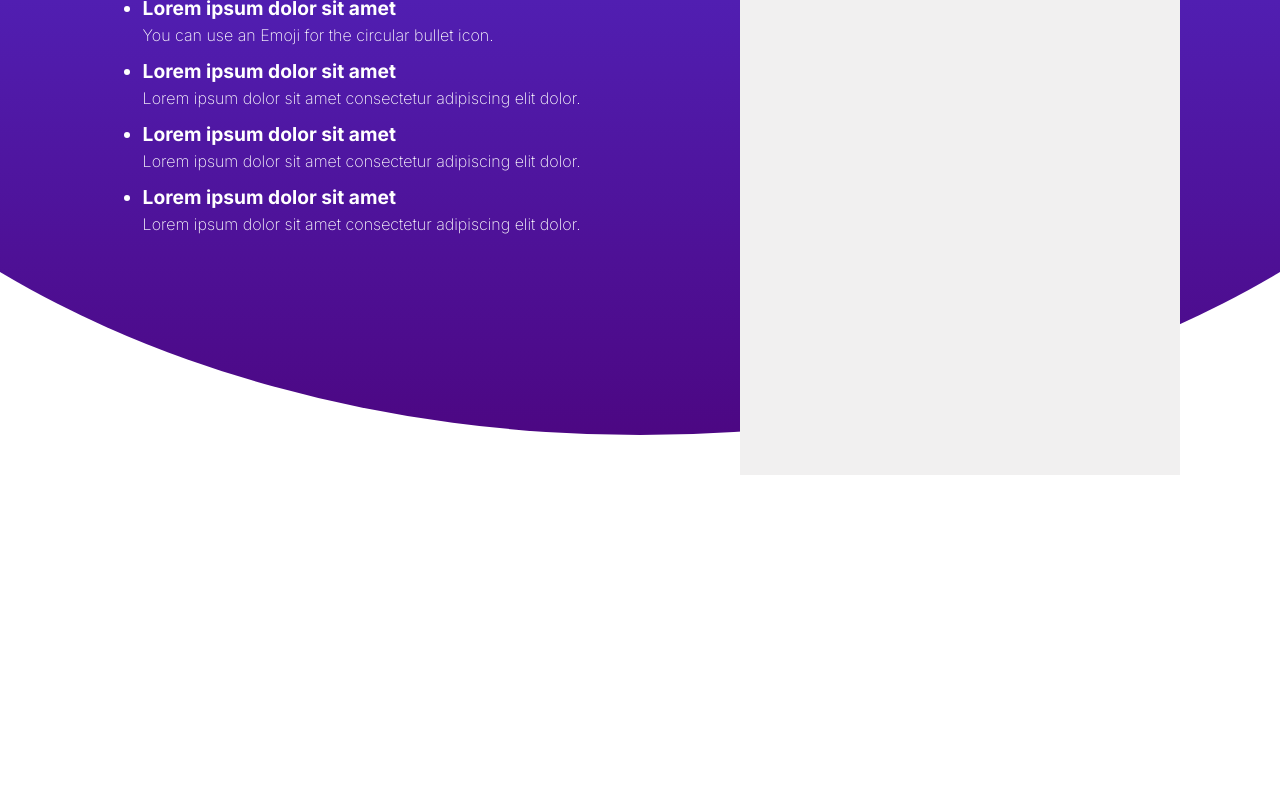
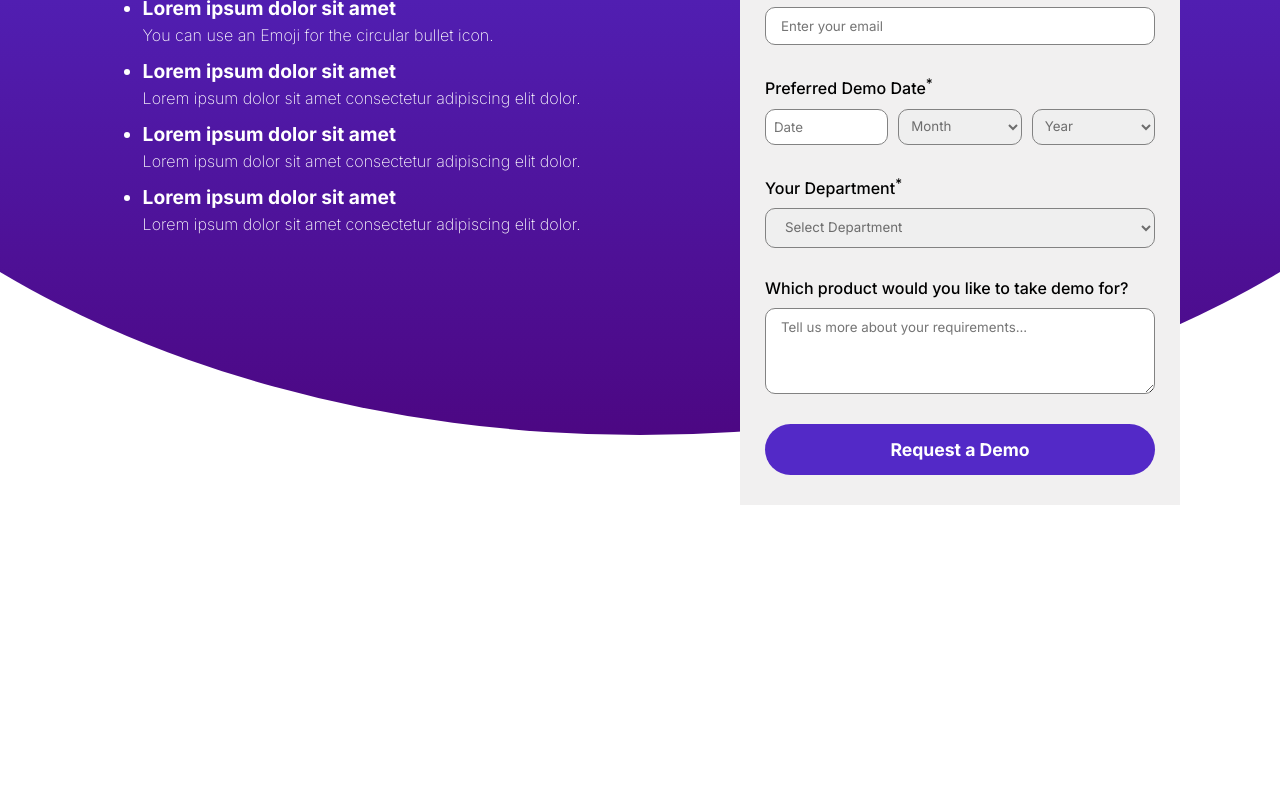
Before and after one commit to thesakshijaiswal/Validation-ui-ux, a plain HTML site: page index.html in a window 1280 px wide. Shown: the part 205-991 px from the top of the page. Drawn offline with Linux system fonts and the light colour scheme.

Commit message:
feat: Add demo request form with improved layout and styling for left-top and right-top sections

```diff
--- a/index.html
+++ b/index.html
@@ -8,8 +8,7 @@
   </head>
   <body>
     <section>
-      <div class="container-bg">
-      </div>
+      <div class="container-bg"></div>
       <div class="container">
         <div class="left-top">
           <div class="content-top">
@@ -37,12 +36,88 @@
         <div class="right-top">
           <div class="form-container">
             <form action="#">
-                <h3 class="heading-form">Lorem ipsum dolor</h3>
+              <h3 class="form-heading">Lorem ipsum dolor</h3>
+              <div class="input-fields">
+                <div class="field">
+                  <label for="email">Email<sup>*</sup></label>
+                  <input
+                    type="email"
+                    id="email"
+                    name="email"
+                    placeholder="Enter your email"
+                    required
+                  />
+                </div>
+                <div class="field">
+                  <label>Preferred Demo Date<sup>*</sup></label>
+                  <div class="inline-inputs">
+                    <input
+                      type="number"
+                      name="day"
+                      min="1"
+                      max="31"
+                      placeholder="Date"
+                      required
+                    />
+                    <select name="month" required>
+                      <option value="" disabled selected>Month</option>
+                      <option value="January">January</option>
+                      <option value="February">February</option>
+                      <option value="March">March</option>
+                      <option value="April">April</option>
+                      <option value="May">May</option>
+                      <option value="June">June</option>
+                      <option value="July">July</option>
+                      <option value="August">August</option>
+                      <option value="September">September</option>
+                      <option value="October">October</option>
+                      <option value="November">November</option>
+                      <option value="December">December</option>
+                    </select>
+                    <select name="year" required>
+                      <option value="" disabled selected>Year</option>
+                      <script>
+                        let currentYear = new Date().getFullYear();
+                        for (let i = currentYear; i >= currentYear - 100; i--) {
+                          document.write(`<option value="${i}">${i}</option>`);
+                        }
+                      </script>
+                    </select>
+                  </div>
+                </div>
+                <div class="field">
+                  <label for="department">Your Department<sup>*</sup></label>
+                  <select id="department" name="department" required>
+                    <option value="" disabled selected>
+                      Select Department
+                    </option>
+                    <option value="HR">HR</option>
+                    <option value="Finance">Finance</option>
+                    <option value="Engineering">Engineering</option>
+                    <option value="Marketing">Marketing</option>
+                    <option value="Sales">Sales</option>
+                  </select>
+                </div>
+                <div class="field">
+                  <label for="review"
+                    >Which product would you like to take demo for?</label
+                  >
+                  <textarea
+                    id="review"
+                    name="review"
+                    rows="4"
+                    cols="20"
+                    placeholder="Tell us more about your requirements..."
+                    required
+                  ></textarea>
+                </div>
+
+                <button id="submit" type="submit">Request a Demo</button>
+              </div>
             </form>
           </div>
         </div>
       </div>
-
     </section>
     <section class="card"></section>
   </body>
--- a/style.css
+++ b/style.css
@@ -98,17 +98,73 @@
 }
 
 .form-container {
-  height: 70%;
+  height: auto;
   background: #f1f0f0;
   min-width: 440px;
-  padding: 30px 20px;
+  padding: 30px 25px;
   clip-path: polygon(87% 0, 100% 12%, 100% 100%, 0 100%, 0 0);
 }
-.card{
+
+.form-heading {
+  font-weight: 700;
+  font-size: 1.5rem;
+}
+
+.input-fields {
+  padding-top: 30px;
+  display: flex;
+  flex-direction: column;
+  gap: 30px;
+}
+
+.field {
+  display: flex;
+  flex-direction: column;
+  gap: 10px;
+}
+
+.field label {
+  font-weight: 500;
+  font-size: 1rem;
+}
+
+.field input,
+textarea,
+select {
+  border: 1px solid #828282;
+  padding: 10px 15px;
+  border-radius: 10px;
+  color: #6d6d6d;
+}
+
+#submit {
+  width: 100%;
+  background-color: #5329c7;
+  color: #fff;
+  border: none;
+  outline: none;
+  padding: 15px 25px;
+  border-radius: 56px;
+  font-size: 1.1rem;
+  font-weight: 700;
+}
+
+.inline-inputs {
+  display: flex;
+  gap: 10px;
+}
+
+.inline-inputs input,
+.inline-inputs select {
+  flex: 1;
+  min-width: 0;
+  padding: 8px;
+  box-sizing: border-box;
+}
+.card {
   height: 80vh;
 }
 @media (max-width: 768px) {
-
   .container-bg::before {
     transform: scaleX(2.3);
   }
@@ -121,7 +177,7 @@
     width: 100%;
     height: 50vh;
   }
-  .left-top{
+  .left-top {
     top: 6%;
   }
   .right-top {
@@ -150,7 +206,37 @@
   .form-container {
     width: 60%;
     min-width: 280px;
-    height: 100%;
+    height: auto;
+  }
+  .form-heading {
+    font-size: 1rem;
+  }
+  .input-fields {
+    padding-top: 10px;
+    gap: 15px;
+  }
+  .field {
+    gap: 3px;
+  }
+  .field label {
+    font-weight: 500;
+    font-size: 0.8rem;
+  }
+  .field input,
+  textarea,
+  select {
+    padding: 6px 8px;
+    border-radius: 6px;
+    font-size: 0.7rem;
+  }
+  #submit {
+    padding: 10px 15px;
+    border-radius: 56px;
+    font-size: 0.8rem;
+  }
+  .inline-inputs input,
+  .inline-inputs select {
+    padding: 5px;
   }
 }
 
@@ -177,4 +263,15 @@
     width: 90%;
     min-width: 360px;
   }
+  .input-fields {
+    padding-top: 10px;
+    gap: 20px;
+  }
+  .field {
+    gap: 4px;
+  }
+  .field label {
+    font-weight: 500;
+    font-size: 0.9rem;
+  }
 }
```
Lines whose indentation alone changed are shown as unchanged.
